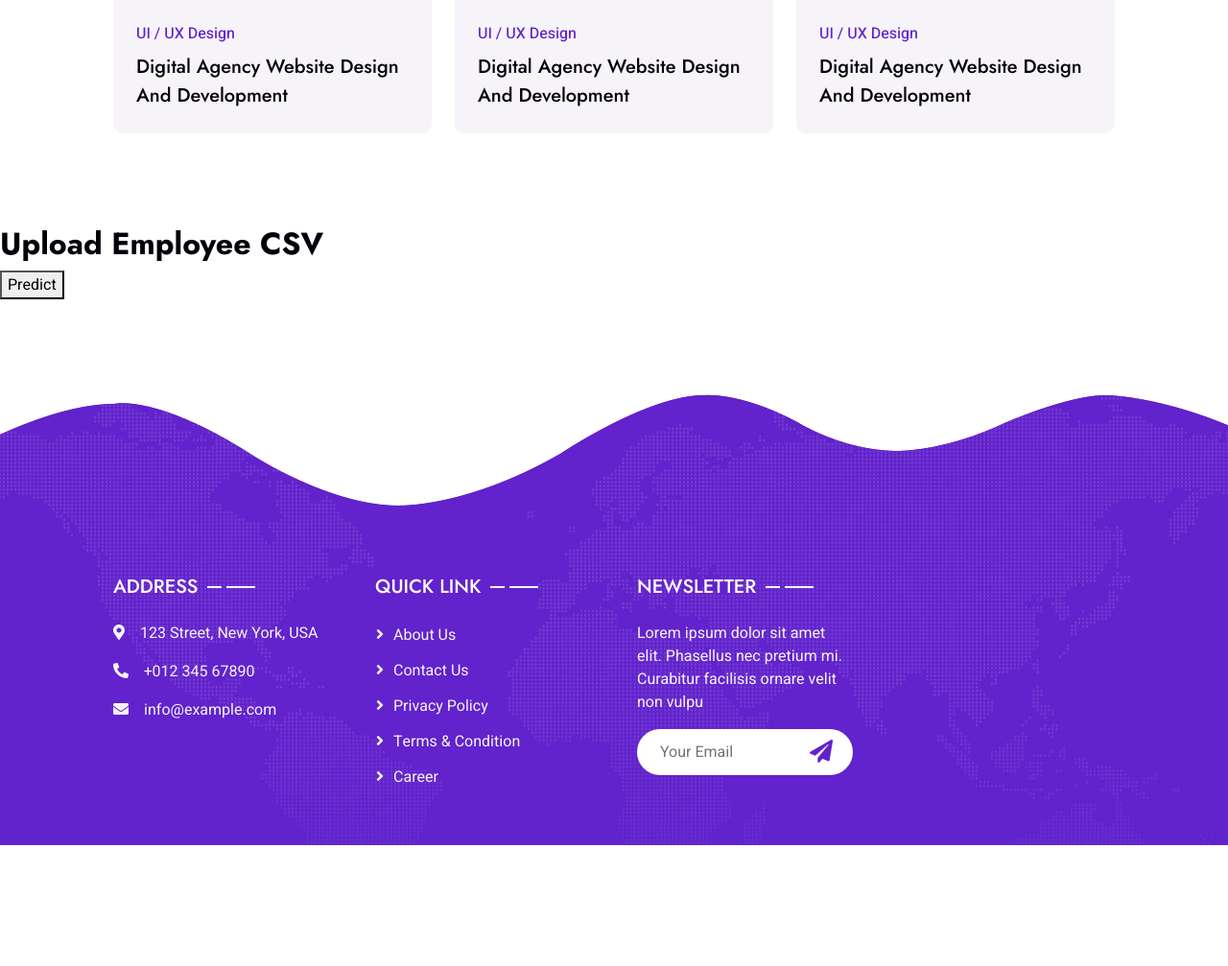
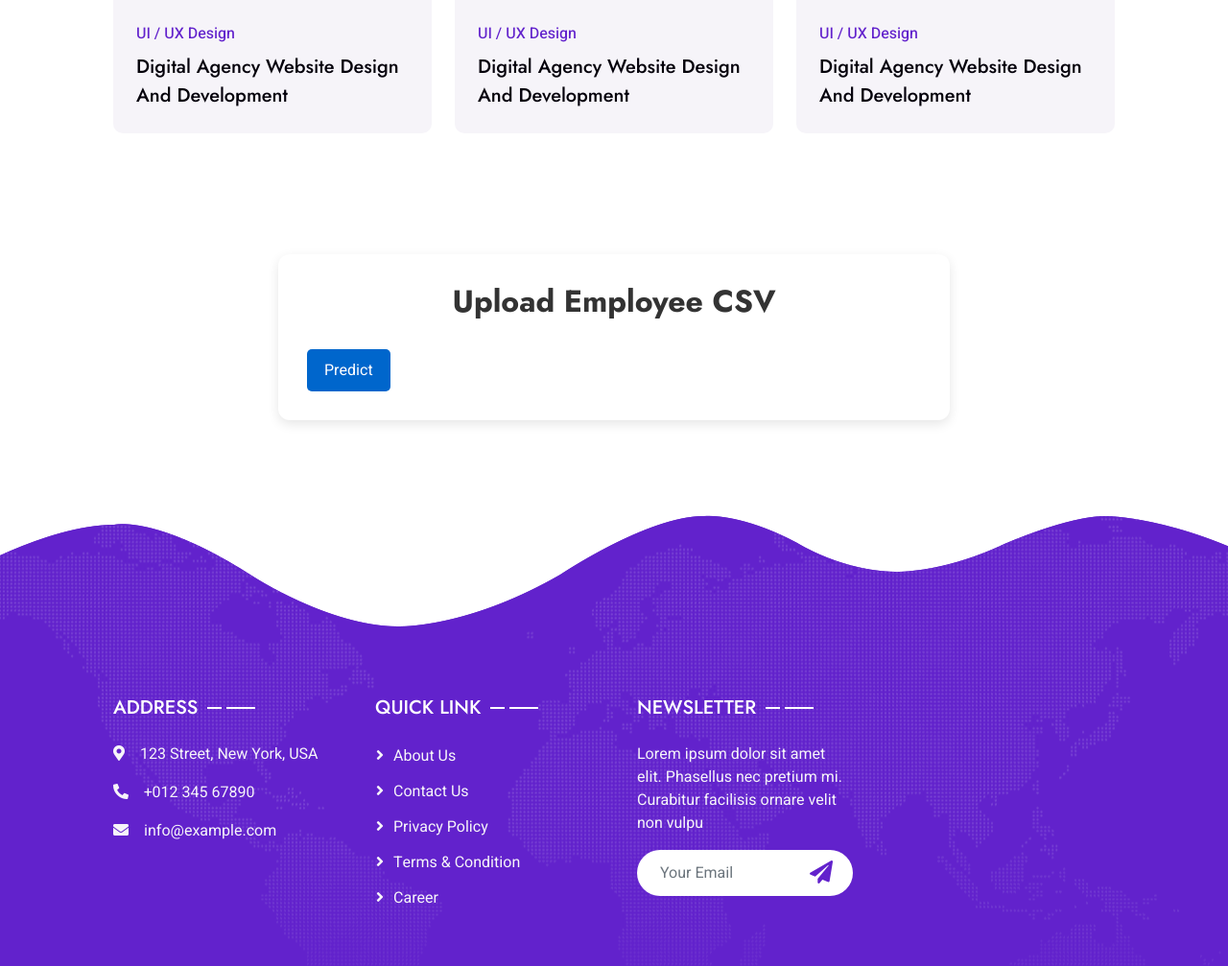
Before and after one commit to NitinJohn-tech/AttriSight, a Django app: page /project/ in a window 1280 px wide. Shown: the part 1587-2594 px from the top of the page at 96% size. Before the commit the page ends 2468 px from the top, so only its background shows below. Run offline with Django 5.2, Linux system fonts and the light colour scheme; the visitor is signed in with stand-in values (Sample User, id 1); parts of the project's set-up code (start-up, migrations or seed data) failed here and were passed over; some libraries are stand-ins or nearby versions.

Commit message:
Describe your update2

```diff
--- a/templates/about.html
+++ b/templates/about.html
@@ -62,7 +62,7 @@
                         <a href="{% url 'home' %}" class="nav-item nav-link">Home</a>
                         <a href="{% url 'about' %}" class="nav-item nav-link active">About</a>
                         <a href="{% url 'service' %}" class="nav-item nav-link ">Service</a>
-                        <a href="{% url 'project' %}" class="nav-item nav-link">Project</a>
+                        <a href="{% url 'upload_csv' %}" class="nav-item nav-link {% if request.path == '/upload/' %}active{% endif %}">Project</a>
                         <a href="{% url 'logout' %}" class="nav-item nav-link {% if request.path == '/logout/' %}active{% endif %}">Logout</a>
                     </div>
                 </div>
--- a/templates/index.html
+++ b/templates/index.html
@@ -60,7 +60,7 @@
                         <a href="{% url 'home' %}" class="nav-item nav-link {% if request.path == '/' %}active{% endif %}">Home</a>
                         <a href="{% url 'about' %}" class="nav-item nav-link {% if request.path == '/about/' %}active{% endif %}">About</a>
                         <a href="{% url 'service' %}" class="nav-item nav-link {% if request.path == '/service/' %}active{% endif %}">Service</a>
-                        <a href="{% url 'project' %}" class="nav-item nav-link {% if request.path == '/project/' %}active{% endif %}">Project</a>
+                        <a href="{% url 'upload_csv' %}" class="nav-item nav-link {% if request.path == '/upload/' %}active{% endif %}">Project</a>
                         <a href="{% url 'logout' %}" class="nav-item nav-link {% if request.path == '/logout/' %}active{% endif %}">Logout</a>
 
 
--- a/templates/project.html
+++ b/templates/project.html
@@ -18,6 +18,91 @@
     <meta content="width=device-width, initial-scale=1.0" name="viewport">
     <meta content="" name="keywords">
     <meta content="" name="description">
+
+    <style>
+
+
+        .csv-upload-container {
+            max-width: 700px;
+            margin: 30px auto;
+            background: #fff;
+            padding: 30px;
+            border-radius: 12px;
+            box-shadow: 0 4px 12px rgba(0, 0, 0, 0.1);
+        }
+
+        .csv-upload-heading {
+            color: #333;
+            text-align: center;
+        }
+
+        .csv-upload-error {
+            color: #e74c3c;
+            font-weight: bold;
+            text-align: center;
+        }
+
+        .csv-upload-form {
+            margin-top: 20px;
+        }
+
+        .csv-upload-form input[type="file"] {
+            padding: 8px;
+            border: 1px solid #ccc;
+            border-radius: 5px;
+            width: 100%;
+        }
+
+        .csv-upload-button {
+            background-color: #0066cc;
+            color: white;
+            padding: 10px 18px;
+            border: none;
+            border-radius: 5px;
+            cursor: pointer;
+            margin-top: 10px;
+            transition: background-color 0.3s ease;
+        }
+
+        .csv-upload-button:hover {
+            background-color: #005bb5;
+        }
+
+        .csv-upload-table {
+            width: 100%;
+            border-collapse: collapse;
+            margin-top: 30px;
+        }
+
+        .csv-upload-table th,
+        .csv-upload-table td {
+            border: 1px solid #ddd;
+            padding: 12px 15px;
+            text-align: center;
+        }
+
+        .csv-upload-table th {
+            background-color: #f0f0f0;
+            color: #333;
+        }
+
+        .csv-upload-table tr:nth-child(even) {
+            background-color: #fafafa;
+        }
+
+        .csv-upload-download-link {
+            display: block;
+            text-align: center;
+            margin-top: 20px;
+            font-weight: bold;
+            color: #0066cc;
+            text-decoration: none;
+        }
+
+        .csv-upload-download-link:hover {
+            text-decoration: underline;
+        }
+    </style>
 
     <!-- Favicon -->
     <link href="{% static 'img/favicon.ico' %}" rel="icon">
--- a/templates/service.html
+++ b/templates/service.html
@@ -35,7 +35,7 @@
                     <a href="{% url 'home' %}" class="nav-item nav-link">Home</a>
                     <a href="{% url 'about' %}" class="nav-item nav-link">About</a>
                     <a href="{% url 'service' %}" class="nav-item nav-link active">Service</a>
-                    <a href="{% url 'project' %}" class="nav-item nav-link ">Project</a>
+                    <a href="{% url 'upload_csv' %}" class="nav-item nav-link {% if request.path == '/upload/' %}active{% endif %}">Project</a>
                     <a href="{% url 'logout' %}" class="nav-item nav-link {% if request.path == '/logout/' %}active{% endif %}">Logout</a>
                 </div>
             </div>
```
